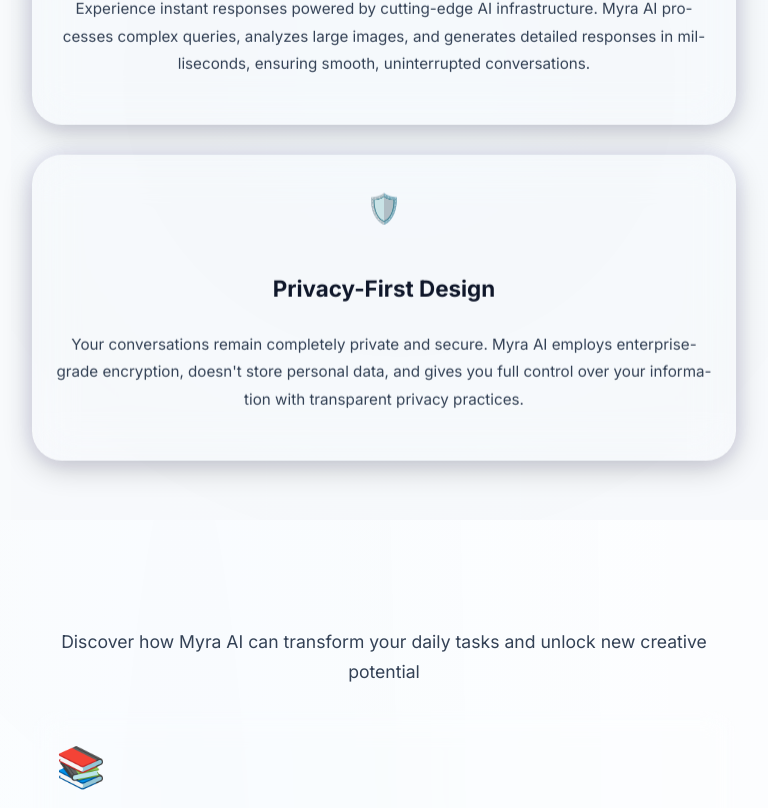
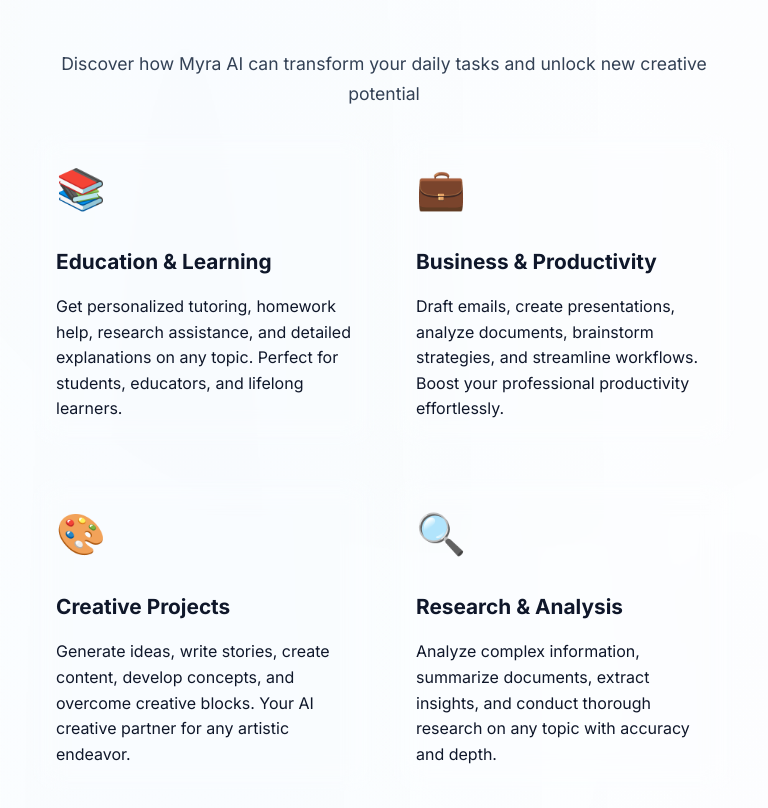
Before and after one commit to manas0x01/zara-ai-main, a React (Create React App) app: page / in a window 768 px wide. Shown: the part 2512-3320 px from the top of the page. Built offline with nearby package versions, Linux system fonts and the light colour scheme; no server answers.

Commit message:
responsive ui

```diff
--- a/src/App.css
+++ b/src/App.css
@@ -1393,9 +1393,13 @@
 
 .features-grid {
     display: grid;
-    grid-template-columns: repeat(auto-fit, minmax(350px, 1fr));
+    grid-template-columns: repeat(2, 1fr);
+    grid-template-rows: repeat(3, 1fr);
     gap: 2.5rem;
     margin-top: 4rem;
+    max-width: 1200px;
+    margin-left: auto;
+    margin-right: auto;
 }
 
 /* Professional Feature Cards with White Background */
@@ -1568,12 +1572,6 @@
     margin-right: auto;
 }
 
-.features-grid {
-    display: grid;
-    grid-template-columns: repeat(auto-fit, minmax(350px, 1fr));
-    gap: 3rem;
-}
-
 .feature-card {
     background: var(--card-bg);
     padding: 3rem;
@@ -1647,9 +1645,13 @@
 
 .use-cases-grid {
     display: grid;
-    grid-template-columns: repeat(auto-fit, minmax(350px, 1fr));
+    grid-template-columns: repeat(2, 1fr);
+    grid-template-rows: repeat(3, 1fr);
     gap: 2.5rem;
     margin-top: 3rem;
+    max-width: 1200px;
+    margin-left: auto;
+    margin-right: auto;
 }
 
 .use-case-card {
@@ -2134,11 +2136,15 @@
 
 .testimonials-grid {
     display: grid;
-    grid-template-columns: repeat(auto-fit, minmax(380px, 1fr));
+    grid-template-columns: repeat(2, 1fr);
+    grid-template-rows: repeat(2, 1fr);
     gap: 3rem;
     margin-top: 5rem;
     position: relative;
     z-index: 2;
+    max-width: 1200px;
+    margin-left: auto;
+    margin-right: auto;
 }
 
 .testimonial-card {
@@ -2986,16 +2992,39 @@
     }
 
     .features-grid,
-    .use-cases-grid,
+    .use-cases-grid {
+        grid-template-columns: repeat(2, 1fr);
+        grid-template-rows: repeat(3, 1fr);
+        gap: 1.5rem;
+        margin-top: 2rem;
+    }
+
     .testimonials-grid {
-        grid-template-columns: 1fr;
-        gap: 2rem;
+        grid-template-columns: repeat(2, 1fr);
+        grid-template-rows: repeat(2, 1fr);
+        gap: 1.5rem;
+        margin-top: 2rem;
     }
 
     .feature-card,
     .use-case-card,
     .testimonial-card {
-        padding: 1.5rem 1rem;
+        padding: 1.2rem 1rem;
+        font-size: 0.9rem;
+    }
+
+    .feature-card h3,
+    .use-case-card h3,
+    .testimonial-card h4 {
+        font-size: 1rem;
+        margin-bottom: 0.5rem;
+    }
+
+    .feature-card p,
+    .use-case-card p,
+    .testimonial-text {
+        font-size: 0.85rem;
+        line-height: 1.4;
     }
 
     .feature-icon {
@@ -3063,6 +3092,46 @@
     .signup-btn {
         padding: 0.5rem 0.75rem;
         font-size: 0.8rem;
+    }
+
+    /* Maintain 2x2 grid on tablet */
+    .features-grid,
+    .use-cases-grid {
+        grid-template-columns: repeat(2, 1fr);
+        grid-template-rows: repeat(3, 1fr);
+        gap: 2rem;
+        max-width: 800px;
+    }
+
+    .testimonials-grid {
+        grid-template-columns: repeat(2, 1fr);
+        grid-template-rows: repeat(2, 1fr);
+        gap: 2rem;
+        max-width: 800px;
+    }
+
+    .feature-card,
+    .use-case-card,
+    .testimonial-card {
+        padding: 2rem 1.5rem;
+    }
+}
+
+/* Tablet Landscape Optimizations */
+@media (min-width: 768px) and (max-width: 1024px) and (orientation: landscape) {
+    .features-grid,
+    .use-cases-grid {
+        grid-template-columns: repeat(2, 1fr);
+        grid-template-rows: repeat(3, 1fr);
+        gap: 2rem;
+        max-width: 900px;
+    }
+
+    .testimonials-grid {
+        grid-template-columns: repeat(2, 1fr);
+        grid-template-rows: repeat(2, 1fr);
+        gap: 2rem;
+        max-width: 900px;
     }
 }
 
@@ -3182,7 +3251,8 @@
     }
 
     .features-grid {
-        grid-template-columns: 1fr;
+        grid-template-columns: repeat(2, 1fr);
+        grid-template-rows: repeat(3, 1fr);
         gap: 2rem;
     }
 
@@ -3191,7 +3261,8 @@
     }
 
     .testimonials-grid {
-        grid-template-columns: 1fr;
+        grid-template-columns: repeat(2, 1fr);
+        grid-template-rows: repeat(2, 1fr);
         gap: 2rem;
     }
 
@@ -3378,14 +3449,16 @@
     .use-cases-grid {
         margin-top: 1.5rem;
         gap: 1rem;
-        grid-template-columns: 1fr;
+        grid-template-columns: repeat(2, 1fr);
+        grid-template-rows: repeat(3, 1fr);
         padding: 0 1rem;
     }
 
     .testimonials-grid {
         margin-top: 1.5rem;
         gap: 1rem;
-        grid-template-columns: 1fr;
+        grid-template-columns: repeat(2, 1fr);
+        grid-template-rows: repeat(2, 1fr);
         padding: 0 1rem;
     }
 
--- a/src/components/Testimonials.js
+++ b/src/components/Testimonials.js
@@ -43,6 +43,18 @@
               </div>
             </div>
           </div>
+          <div className="testimonial-card">
+            <div className="testimonial-text">
+              As a content creator, Myra AI has become my secret weapon. From brainstorming video concepts to optimizing scripts, it understands creative flow and helps me produce better content faster than ever before.
+            </div>
+            <div className="testimonial-author">
+              <div className="author-avatar">MC</div>
+              <div className="author-info">
+                <h4>Marcus Chen</h4>
+                <p>Content Creator & Digital Marketer</p>
+              </div>
+            </div>
+          </div>
         </div>
       </div>
     </section>
```
Also changed, not shown: 1 other file (tests, documents, lock files or other folders).
